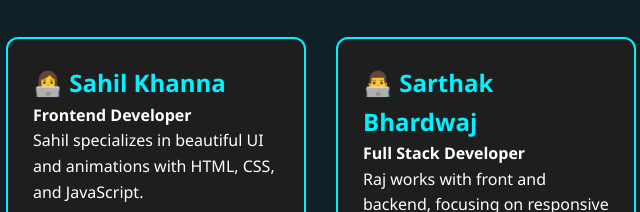
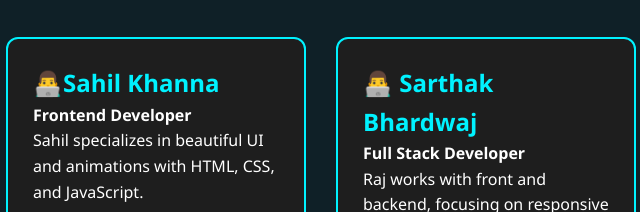
Before and after one commit to Sahil124458/Team-Portfolio, a plain HTML site: page index.html in a window 1280 px wide. Shown: the part 525-737 px from the top of the page, 154-794 px from the left. Drawn offline with Linux system fonts and the light colour scheme.

Commit message:
Update index.html

```diff
--- a/index.html
+++ b/index.html
@@ -32,7 +32,7 @@
 
       <!-- Member 1 -->
       <div class="member-card">
-        <h3>👩‍💻 Sahil Khanna</h3>
+        <h3>👨‍💻Sahil Khanna</h3>
         <p><strong>Frontend Developer</strong></p>
         <p>Sahil specializes in beautiful UI and animations with HTML, CSS, and JavaScript.</p>
         <ul>
```
